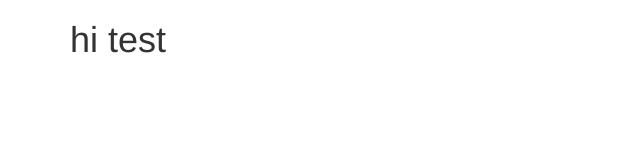
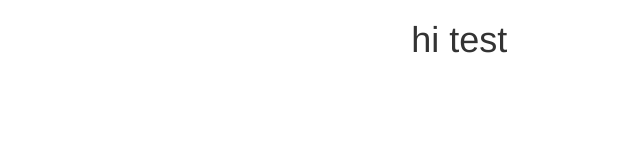
Before and after one commit to ericmiller777/Twitch_App_freeCodeCamp, a plain HTML site: page index.html in a window 1280 px wide. Shown: the whole page, without its empty margins (0-640 px from the left). Drawn offline with nearby package versions, Linux system fonts and the light colour scheme.

Commit message:
center rows

```diff
--- a/index.html
+++ b/index.html
@@ -26,7 +26,7 @@
 <body>
 <div class="container">
 <div class="row">
-<div class="col-xs-12 col-sm-7 col-md-7 col-lg-5">
+<div class="col-xs-12 col-sm-7 col-md-7 col-lg-5 col-centered">
 <h1>hi test</h1>
 </div>
 </div>
```
